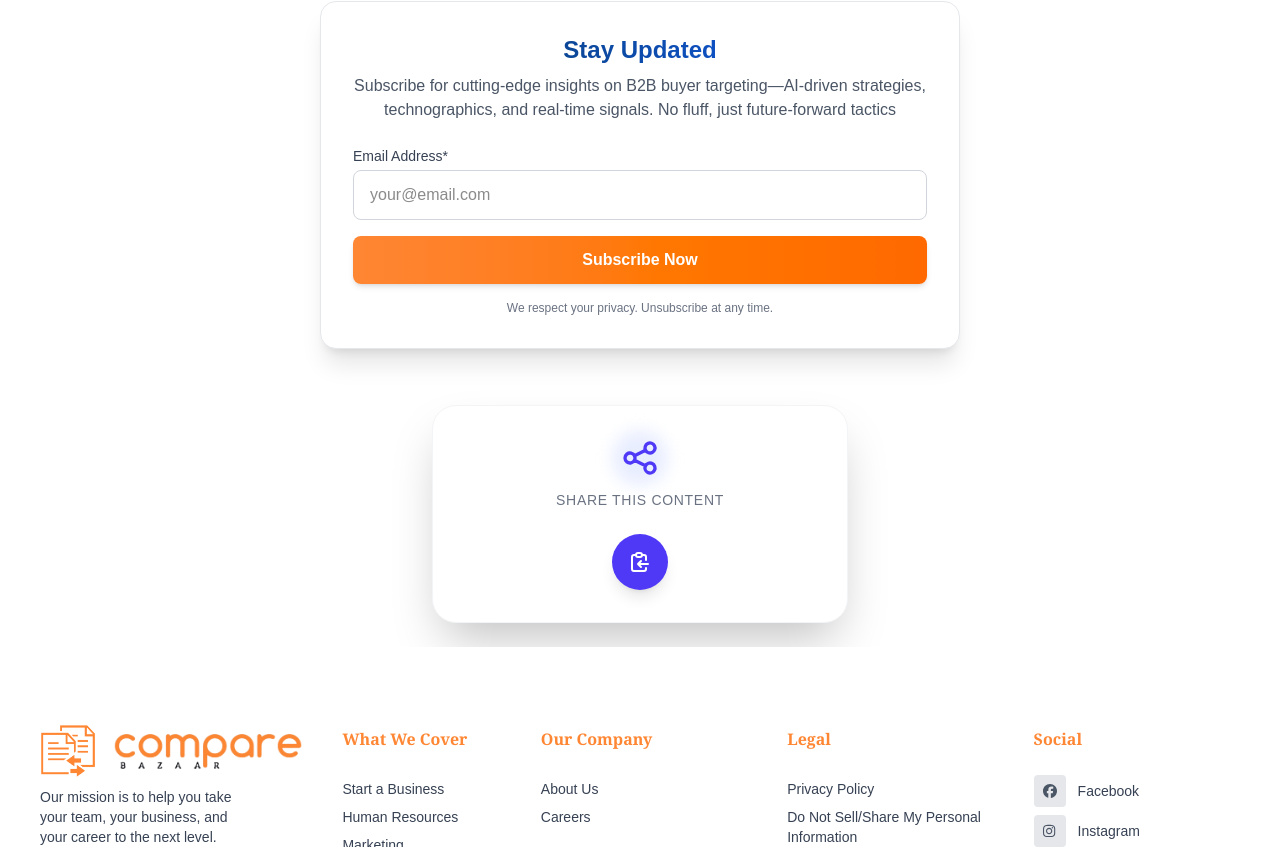
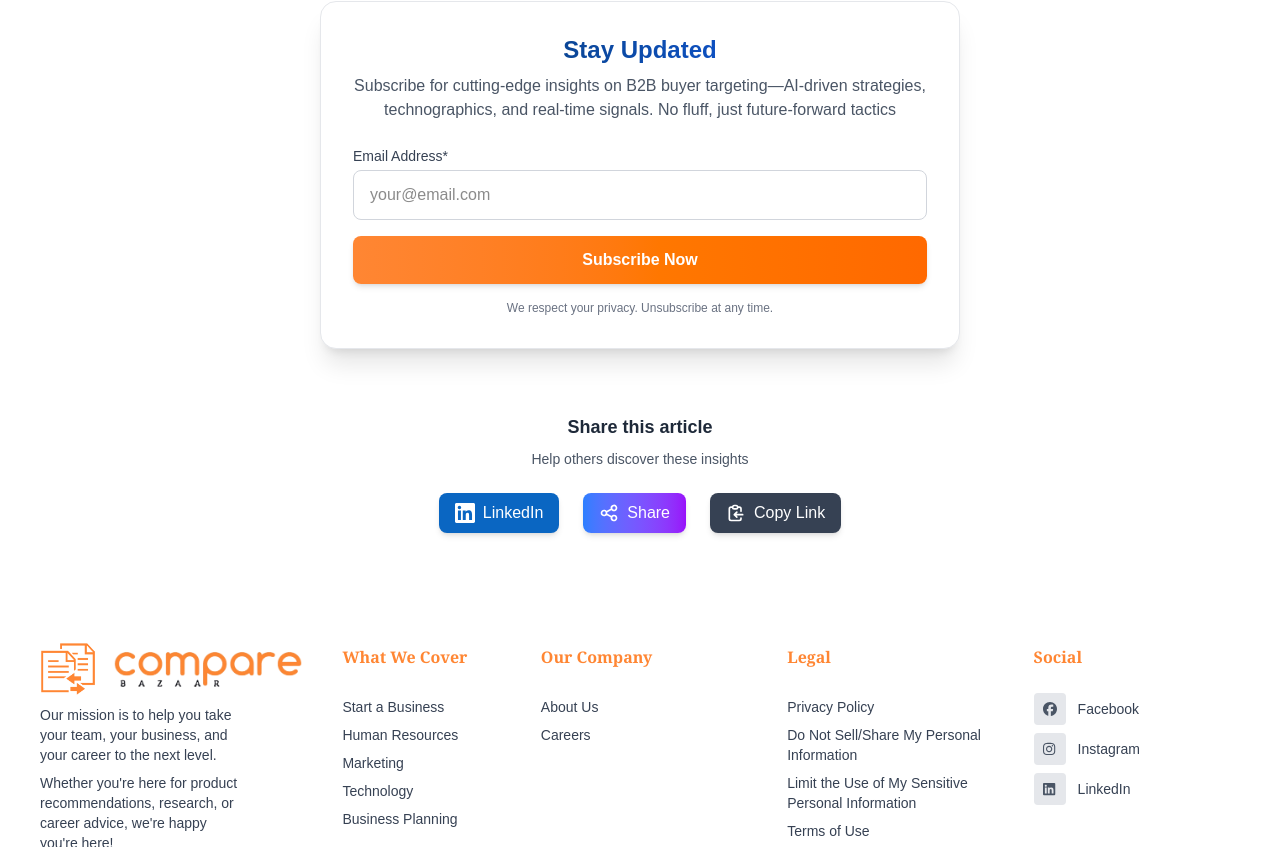
Before and after one commit to md-Gafrujama/blogs-comapre-bazaar-final, a Next.js app: page /B2B-buyer-targeting in a window 1280 px wide. Shown: the part 2586-3433 px from the top of the page. Built offline with nearby package versions, Linux system fonts and the light colour scheme.

Commit message:
commit changes

```diff
--- a/src/app/B2B-buyer-targeting/page.jsx
+++ b/src/app/B2B-buyer-targeting/page.jsx
@@ -32,10 +32,22 @@
     } else {
       try {
         await navigator.clipboard.writeText(currentUrl);
-        alert('Link copied to clipboard!');
+        setCopied(true);
+        setTimeout(() => setCopied(false), 2000);
       } catch (error) {
         alert('Failed to copy link to clipboard.');
       }
+    }
+  };
+
+  // Function to copy link to clipboard
+  const copyToClipboard = async () => {
+    try {
+      await navigator.clipboard.writeText(currentUrl);
+      setCopied(true);
+      setTimeout(() => setCopied(false), 2000);
+    } catch (error) {
+      alert('Failed to copy link to clipboard.');
     }
   };
 
@@ -64,7 +76,6 @@
     });
     return () => observer.disconnect();
   }, []);
-
 
   const handleSubscribe = async () => {
     if (!email.trim()) return alert("Please enter a valid email!");
@@ -153,7 +164,7 @@
     <section className={`animate-section mt-12 ${isVisible[2] ? 'opacity-100' : 'opacity-0 translate-y-10'}`}>
       <h2 className="text-2xl font-bold text-[#0A3761] mb-4">🛠️ Technographics: Precise Targeting</h2>
       <p className="text-gray-700 mb-2">
-       Technographics refers to the data -information about a company’s technology stack and software usage, such as their cloud providers, marketing platforms, security tools etc. This adds in understanding the prospect better.  </p>
+       Technographics refers to the data -information about a company's technology stack and software usage, such as their cloud providers, marketing platforms, security tools etc. This adds in understanding the prospect better.  </p>
        <li className='text-gray-700'>Crafts personalised pitches addressing specific pain points</li>
        <li className='text-gray-700'>It helps in understanding and running competitive displacement campaigns as well as integration opportunities. </li>
        <li className='text-gray-700'>Refines and redefines account-based marketing for relevance and impact.</li>
@@ -306,38 +317,73 @@
           </div>
         </div>
 
-         {/* Share Section gafru */}
-   <div className="max-w-md mx-auto px-4 py-6">
-  <div className="bg-white p-8 rounded-3xl shadow-2xl border border-gray-100">
-    <div className="flex flex-col items-center mb-6">
-      <div className="relative mb-3">
-        <div className="absolute -inset-2 bg-indigo-100 rounded-full blur opacity-75 animate-pulse"></div>
-        <svg xmlns="http://www.w3.org/2000/svg" className="h-10 w-10 text-indigo-600 relative" fill="none" viewBox="0 0 24 24" stroke="currentColor">
-          <path strokeLinecap="round" strokeLinejoin="round" strokeWidth={2} d="M8.684 13.342C8.886 12.938 9 12.482 9 12c0-.482-.114-.938-.316-1.342m0 2.684a3 3 0 110-2.684m0 2.684l6.632 3.316m-6.632-6l6.632-3.316m0 0a3 3 0 105.367-2.684 3 3 0 00-5.367 2.684zm0 9.316a3 3 0 105.368 2.684 3 3 0 00-5.368-2.684z" />
-        </svg>
-      </div>
-      <p className="text-sm font-medium text-gray-500 tracking-wider">SHARE THIS CONTENT</p>
-    </div>
+        {/* Clean Share Section */}
+        <div className="max-w-4xl mx-auto px-4 py-8">
+          <div className="text-center mb-6">
+            <h3 className="text-lg font-semibold text-gray-800 mb-2">Share this article</h3>
+            <p className="text-gray-600 text-sm">Help others discover these insights</p>
+          </div>
 
-    <div className="flex justify-center">
-      {/* Copy Link Button */}
-      <div className="relative group">
-        <button
-          onClick={() => {
-            navigator.clipboard.writeText(window.location.href);
-            alert('Link copied to clipboard!');
-          }}
-          className="p-4 bg-indigo-600 text-white rounded-full hover:bg-indigo-700 transition-all duration-300 shadow-lg flex items-center justify-center"
-          aria-label="Copy link"
-        >
-          <svg xmlns="http://www.w3.org/2000/svg" className="w-6 h-6" fill="none" viewBox="0 0 24 24" stroke="currentColor">
-            <path strokeLinecap="round" strokeLinejoin="round" strokeWidth={2} d="M8 5H6a2 2 0 00-2 2v12a2 2 0 002 2h10a2 2 0 002-2v-1M8 5a2 2 0 002 2h2a2 2 0 002-2M8 5a2 2 0 012-2h2a2 2 0 012 2m0 0h2a2 2 0 012 2v3m2 4H10m0 0l3-3m-3 3l3 3" />
-          </svg>
-        </button>
-      </div>
-    </div>
-  </div>
-</div>
+          <div className="flex justify-center items-center space-x-6">
+            {/* LinkedIn Button */}
+            <button
+              onClick={shareOnLinkedIn}
+              className="flex items-center space-x-2 bg-[#0A66C2] hover:bg-[#004182] text-white px-4 py-2 rounded-lg transition-colors duration-300 shadow-md hover:shadow-lg"
+              aria-label="Share on LinkedIn"
+            >
+              <svg className="w-5 h-5" fill="currentColor" viewBox="0 0 24 24">
+                <path d="M20.447 20.452h-3.554v-5.569c0-1.328-.027-3.037-1.852-3.037-1.853 0-2.136 1.445-2.136 2.939v5.667H9.351V9h3.414v1.561h.046c.477-.9 1.637-1.85 3.37-1.85 3.601 0 4.267 2.37 4.267 5.455v6.286zM5.337 7.433c-1.144 0-2.063-.926-2.063-2.065 0-1.138.92-2.063 2.063-2.063 1.14 0 2.064.925 2.064 2.063 0 1.139-.925 2.065-2.064 2.065zm1.782 13.019H3.555V9h3.564v11.452zM22.225 0H1.771C.792 0 0 .774 0 1.729v20.542C0 23.227.792 24 1.771 24h20.451C23.2 24 24 23.227 24 22.271V1.729C24 .774 23.2 0 22.222 0h.003z"/>
+              </svg>
+              <span className="font-medium">LinkedIn</span>
+            </button>
+
+            {/* Universal Share Button */}
+            <button
+              onClick={shareContent}
+              className="flex items-center space-x-2 bg-gradient-to-r from-blue-500 to-purple-600 hover:from-blue-600 hover:to-purple-700 text-white px-4 py-2 rounded-lg transition-all duration-300 shadow-md hover:shadow-lg"
+              aria-label="Share content"
+            >
+              <svg className="w-5 h-5" fill="none" stroke="currentColor" viewBox="0 0 24 24">
+                <path strokeLinecap="round" strokeLinejoin="round" strokeWidth={2} d="M8.684 13.342C8.886 12.938 9 12.482 9 12c0-.482-.114-.938-.316-1.342m0 2.684a3 3 0 110-2.684m0 2.684l6.632 3.316m-6.632-6l6.632-3.316m0 0a3 3 0 105.367-2.684 3 3 0 00-5.367 2.684zm0 9.316a3 3 0 105.368 2.684 3 3 0 00-5.368-2.684z" />
+              </svg>
+              <span className="font-medium">Share</span>
+            </button>
+
+            {/* Copy Link Button */}
+            <button
+              onClick={copyToClipboard}
+              className={`flex items-center space-x-2 ${
+                copied
+                  ? 'bg-green-600 hover:bg-green-700'
+                  : 'bg-gray-700 hover:bg-gray-800'
+              } text-white px-4 py-2 rounded-lg transition-all duration-300 shadow-md hover:shadow-lg`}
+              aria-label="Copy link"
+            >
+              {copied ? (
+                <>
+                  <svg className="w-5 h-5" fill="none" stroke="currentColor" viewBox="0 0 24 24">
+                    <path strokeLinecap="round" strokeLinejoin="round" strokeWidth={2} d="M5 13l4 4L19 7" />
+                  </svg>
+                  <span className="font-medium">Copied!</span>
+                </>
+              ) : (
+                <>
+                  <svg className="w-5 h-5" fill="none" stroke="currentColor" viewBox="0 0 24 24">
+                    <path strokeLinecap="round" strokeLinejoin="round" strokeWidth={2} d="M8 5H6a2 2 0 00-2 2v12a2 2 0 002 2h10a2 2 0 002-2v-1M8 5a2 2 0 002 2h2a2 2 0 002-2M8 5a2 2 0 012-2h2a2 2 0 012 2m0 0h2a2 2 0 012 2v3m2 4H10m0 0l3-3m-3 3l3 3" />
+                  </svg>
+                  <span className="font-medium">Copy Link</span>
+                </>
+              )}
+            </button>
+          </div>
+
+          {/* Success Message */}
+          {copied && (
+            <div className="mt-4 text-center">
+              <p className="text-green-600 text-sm font-medium">Link copied to clipboard!</p>
+            </div>
+          )}
+        </div>
       </>
   );
 };
```
